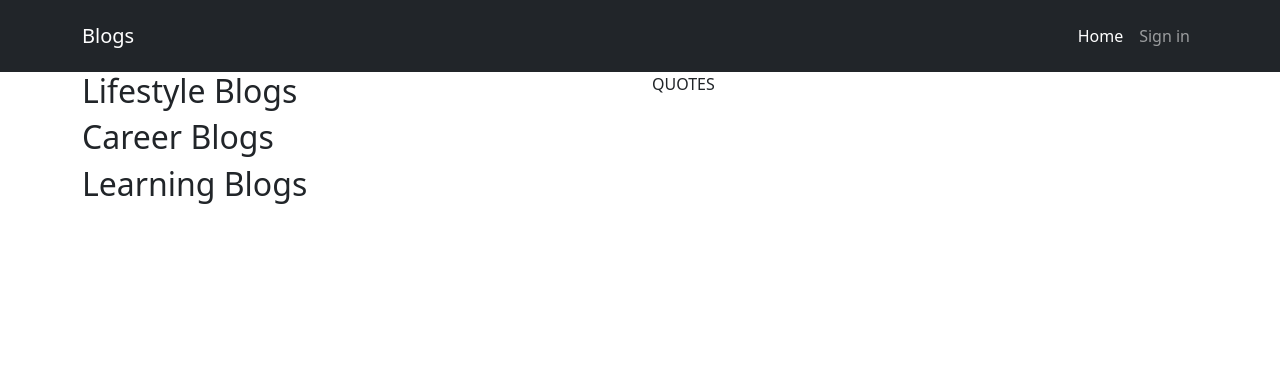
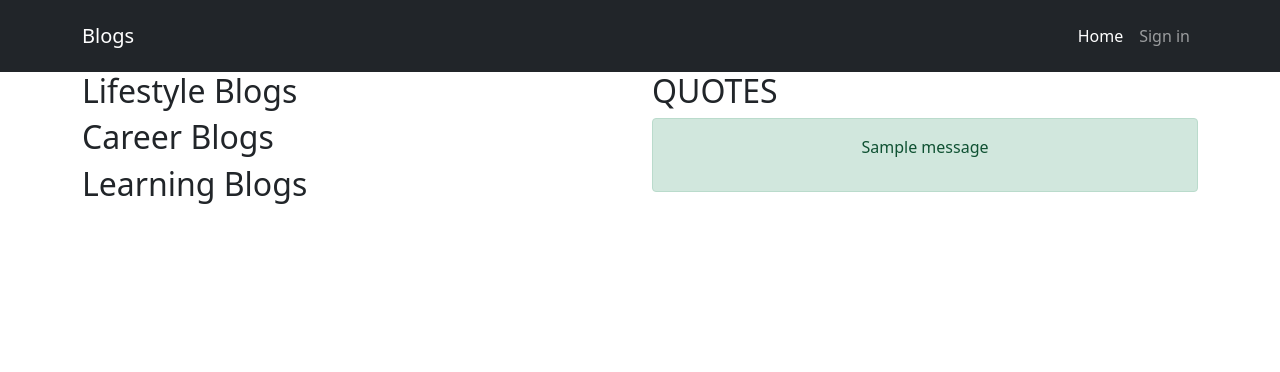
Before and after one commit to johngolem/Blogs, a Python web app: template app/templates/index.html in a window 1280 px wide. Shown: the top 372 px of the page. Run offline with Jinja, Linux system fonts and the light colour scheme; the template is opened without the code that fills it, so the values that code supplies are empty; one stand-in notice (Sample message) is shown; some libraries are stand-ins or nearby versions.

Commit message:
add requests

```diff
--- a/app/templates/base.html
+++ b/app/templates/base.html
@@ -52,7 +52,7 @@
     {% endblock %}
     <script>
         function blogfunction(){
-          alert("Share yout=r blog")
+          alert("Share your blog with the world")
       }
     </script>
 
--- a/app/templates/index.html
+++ b/app/templates/index.html
@@ -18,7 +18,18 @@
       </div>
     </div>
     <div class="col-md-6">
-      <p>QUOTES</p>
+      <h2>QUOTES</h2>
+      {% with messages = get_flashed_messages(with_categories=true) %}
+      {% if messages %}
+          {% for category, message in messages %}
+              <div class="alert alert-{{ category }}">
+                  <p class="text-center">{{ message }}</p>
+              </div>
+          {% endfor %}
+      {% endif%}
+  {% endwith %}
+
+
     </div>
 
   </div>
```
